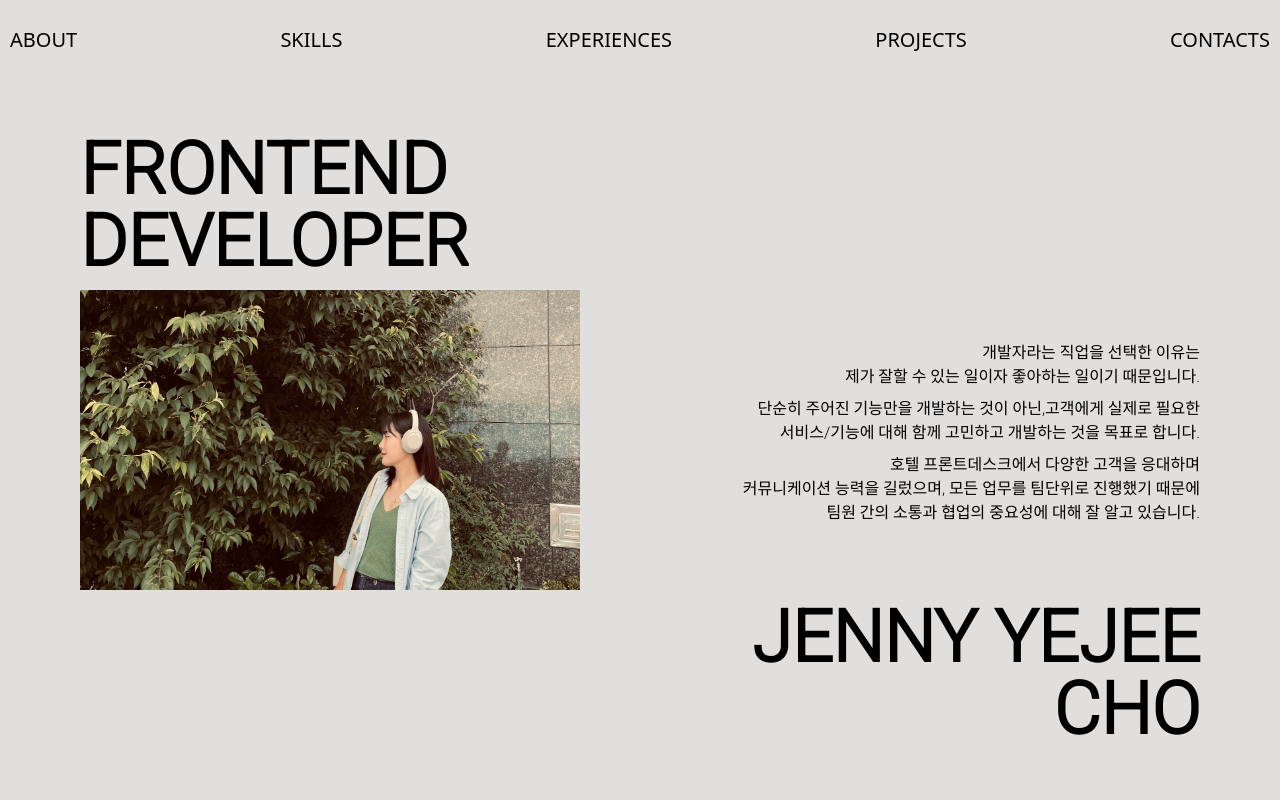
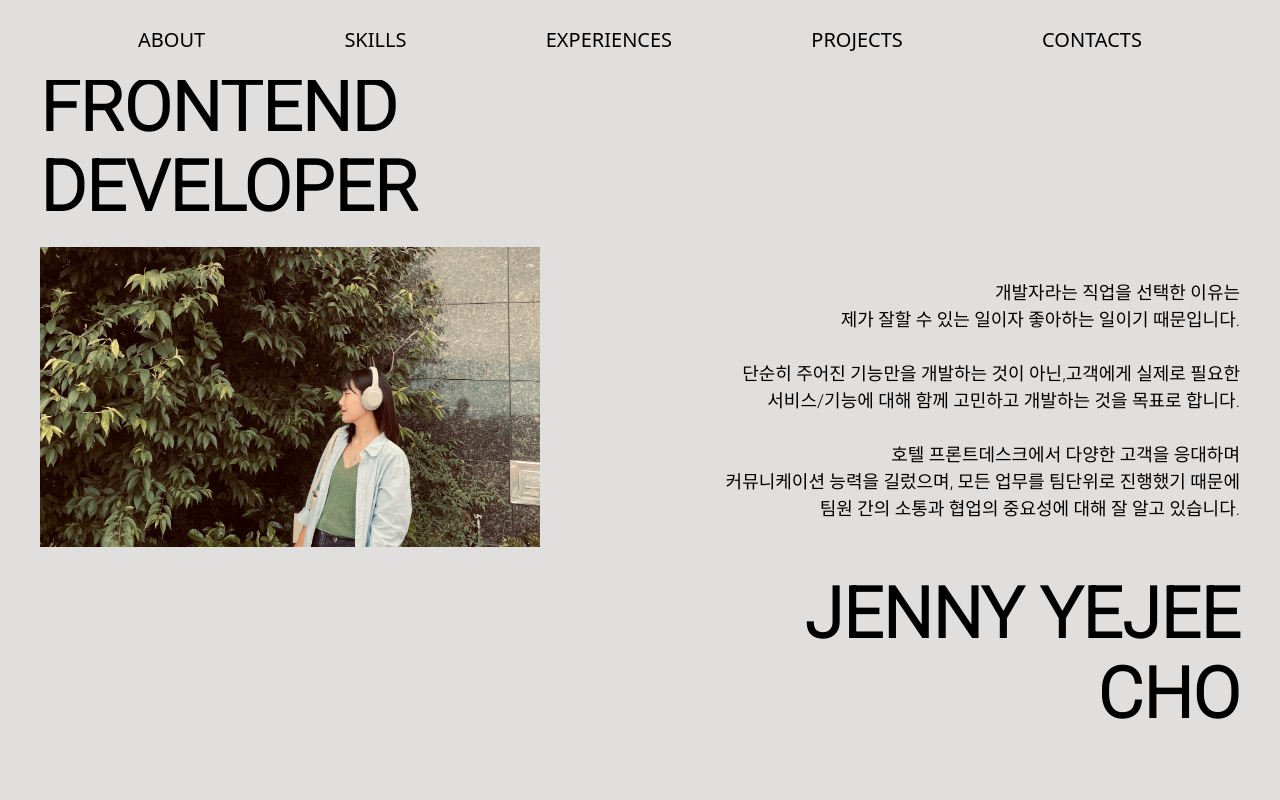
Before and after one commit to Dumibell/PORTFOLIO2, a Next.js app: page / in a window 1280 px wide. Shown: the top 800 px of the page. Built offline with nearby package versions, Linux system fonts and the light colour scheme.

Commit message:
FIX: About 페이지 / Nav

```diff
--- a/components/About.tsx
+++ b/components/About.tsx
@@ -1,20 +1,18 @@
 import Image from "next/image";
-import { FadeIn } from "ts-react-fade";
 import mainImage from "../public/images/profile_img.jpeg";
+import { styled, keyframes } from "styled-components";
+import { mobile } from "../styles/theme";
 
 export const About = () => {
   return (
-    <div className="w-full h-screen flex items-center" id="1">
-      <div className="flex justify-center items-center pt-20 m-20 aboutContainer">
-        <div className="text-7xl font-bold font-Roboto">
-          <div className="flex w-screen justify-between mobile">
-            <div>
-              <div className="fadeIn position largeTitle">
-                <p>FRONTEND</p>
-                <p>DEVELOPER</p>
-              </div>
-
-              <div className=" mt-3 fadeIn image">
+    <Container id="1">
+      <InnerContainer className="font-Roboto">
+        <Position>
+          FRONTEND
+          <br /> DEVELOPER
+        </Position>
+        <ImageAndDescription>
+          <ImageContainer>
             <Image
               src={mainImage}
               width={500}
@@ -24,42 +22,148 @@ export const About = () => {
               className="profileImage"
               placeholder="blur"
             />
-              </div>
-            </div>
-
-            <div className="text-base font-light mt-[130px] flex flex-col justify-center items-end selfIntroduction mr-40 min-w-[450px]">
-              <p>개발자라는 직업을 선택한 이유는</p>
-              <p>제가 잘할 수 있는 일이자 좋아하는 일이기 때문입니다.</p>
-              <p className="mt-2">
+          </ImageContainer>
+          <Description>
+            <p>
+              개발자라는 직업을 선택한 이유는
+              <br /> 제가 잘할 수 있는 일이자 좋아하는 일이기 때문입니다. <br />
+            </p>
+            <br />
+            <p>
               단순히 주어진 기능만을 개발하는 것이 아닌,
-                <strong>고객에게 실제로 필요한</strong>
+              <strong>
+                고객에게 실제로 필요한
+                <br />
+                서비스/기능에 대해 함께 고민하고 개발
+              </strong>
+              하는 것을 목표로 합니다. <br />
             </p>
+            <br />
             <p>
-                <strong>서비스/기능에 대해 함께 고민하고 개발</strong>하는 것을
-                목표로 합니다.
-              </p>
-              <p className="mt-2">
               호텔 프론트데스크에서 다양한 고객을 응대하며
-              </p>
-              <p>
-                커뮤니케이션 능력을 길렀으며, 모든 업무를 팀단위로 진행했기
+              <br /> 커뮤니케이션 능력을 길렀으며, 모든 업무를 팀단위로 진행했기
               때문에
-              </p>
-              <p>
+              <br />
               <strong>팀원 간의 소통과 협업의 중요성</strong>에 대해 잘 알고
               있습니다.
             </p>
-            </div>
-          </div>
-
-          <div className="flex flex-col items-end mr-40 min-w-[400px] name">
-            <div className="flex flex-col items-end largeTitle">
-              <p>JENNY YEJEE</p>
-              <p>CHO</p>
-            </div>
-          </div>
-        </div>
-      </div>
-    </div>
+          </Description>
+        </ImageAndDescription>
+        <Name>
+          JENNY YEJEE
+          <br /> CHO
+        </Name>
+      </InnerContainer>
+    </Container>
   );
 };
+
+const fadeIn = keyframes`
+  from {
+    opacity: 0;
+    transform: translateY(20px);
+  }
+  to {
+    opacity: 1;
+    transform: translateY(0px);
+  }
+`;
+
+const Container = styled.div`
+  width: 100%;
+  height: 100vh;
+  display: flex;
+  justify-content: center;
+  align-items: center;
+
+  @media (max-width: ${mobile}) {
+    height: auto;
+    margin-top: 80px;
+  }
+`;
+
+const InnerContainer = styled.div`
+  display: flex;
+  flex-direction: column;
+  width: 100%;
+  min-width: 900px;
+  max-width: 1200px;
+  gap: 20px;
+  margin: 20px;
+
+  @media (max-width: ${mobile}) {
+    min-width: auto;
+    max-width: 500px;
+  }
+`;
+
+const Position = styled.div`
+  font-size: 70px;
+  font-weight: 600;
+  animation: ${fadeIn} 1.8s;
+  line-height: 80px;
+
+  @media (max-width: ${mobile}) {
+    font-size: 50px;
+    line-height: 60px;
+  }
+`;
+
+const ImageAndDescription = styled.div`
+  display: flex;
+  justify-content: space-between;
+
+  @media (max-width: ${mobile}) {
+    flex-direction: column;
+  }
+`;
+
+const ImageContainer = styled.div`
+  position: relative;
+  min-width: 400px;
+  opacity: 0;
+  animation: ${fadeIn} 1.8s;
+  animation-delay: 0.5s;
+  animation-fill-mode: forwards;
+`;
+
+const Description = styled.div`
+  display: flex;
+  flex-direction: column;
+  justify-content: center;
+  min-width: 200px;
+  max-width: 600px;
+  margin-left: 30px;
+  text-align: end;
+  font-weight: 300;
+  font-size: 18px;
+
+  @media (max-width: ${mobile}) {
+    margin-left: 0;
+    margin-top: 20px;
+    text-align: start;
+    font-size: 16px;
+  }
+
+  opacity: 0;
+  animation: ${fadeIn} 1.8s;
+  animation-delay: 1s;
+  animation-fill-mode: forwards;
+`;
+
+const Name = styled.p`
+  line-height: 80px;
+  text-align: end;
+  font-size: 70px;
+  font-weight: 600;
+  opacity: 0;
+
+  @media (max-width: ${mobile}) {
+    font-size: 50px;
+    line-height: 60px;
+  }
+
+  animation: ${fadeIn} 1.8s;
+  animation-delay: 1.5s;
+  animation-fill-mode: forwards;
+`;
--- a/components/Nav/Nav.tsx
+++ b/components/Nav/Nav.tsx
@@ -4,6 +4,7 @@ import { faBars } from "@fortawesome/free-solid-svg-icons";
 import { FontAwesomeIcon } from "@fortawesome/react-fontawesome";
 import { Dispatch, SetStateAction, useState } from "react";
 import { SideMenu } from "./SideMenu";
+import { mobile } from "../../styles/theme";
 
 interface NavListType {
   id: number;
@@ -60,6 +61,8 @@ export const Nav = ({ setModal }: NavPropsType) => {
 
 const NavContainer = styled.ul`
   position: fixed;
+  display: flex;
+  justify-content: center;
   background-color: #e1dfdd;
   height: 80px;
   width: 100%;
@@ -71,14 +74,14 @@ const NavContainer = styled.ul`
 
   .pc {
     display: flex;
-    width: 100%;
+    width: 80%;
     height: 100%;
     justify-content: space-between;
     align-items: center;
   }
 
   /* 600px 미만일 때 */
-  @media (max-width: 600px) {
+  @media (max-width: ${mobile}) {
     .pc {
       display: none;
     }
--- a/components/Nav/SideMenu.tsx
+++ b/components/Nav/SideMenu.tsx
@@ -5,6 +5,7 @@ import { FontAwesomeIcon } from "@fortawesome/react-fontawesome";
 import { Dispatch, SetStateAction } from "react";
 
 import { Link } from "react-scroll";
+import { mobile } from "../../styles/theme";
 
 interface SideMenuPropsType {
   setSideMenuOpen: Dispatch<SetStateAction<boolean>>;
@@ -53,7 +54,7 @@ const Container = styled.div`
     display: flex;
   }
 
-  @media (min-width: 600px) {
+  @media (min-width: ${mobile}) {
     display: none;
   }
 `;
```
Lines whose indentation alone changed are shown as unchanged.
